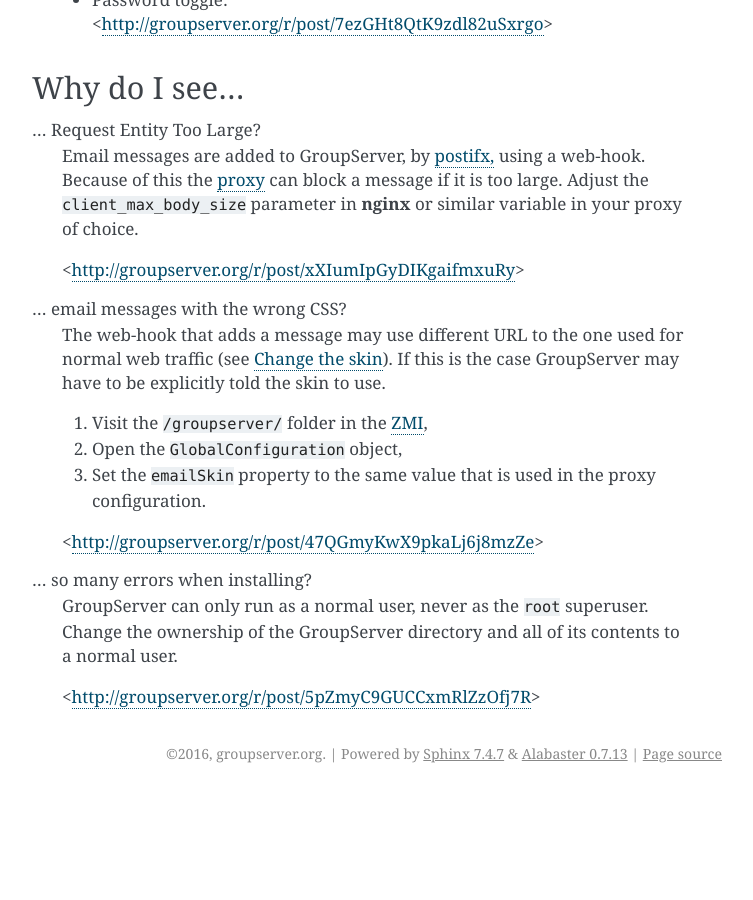
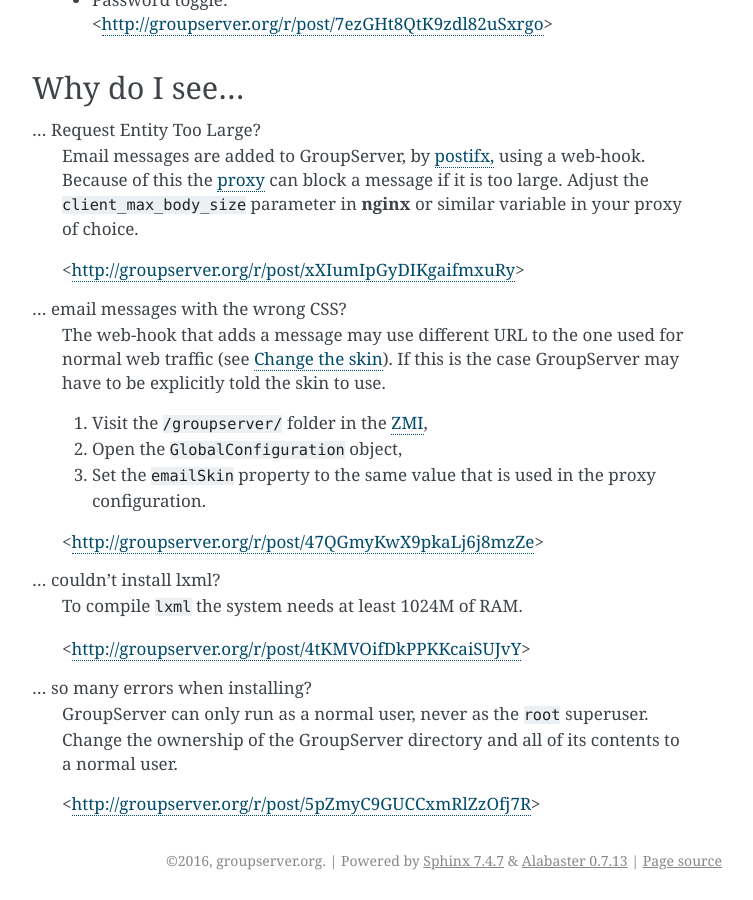
Before and after one commit to groupserver/buildout, a Sphinx documentation site: the page built from docs/faq.rst, in a window 1280 px wide and 900 px high, scrolled down 2507 px. Shown: the whole window, without its empty margins (388-1141 px from the left). Built offline with Sphinx 7.4.7, drawn with Linux system fonts in a browser that asks for light colours; before the commit the page ends 3300 px from its top, so only the background shows below that.

Commit message:
Adding an lxml entry to the FAQ

```diff
--- a/docs/faq.rst
+++ b/docs/faq.rst
@@ -211,6 +213,16 @@
 
   <http://groupserver.org/r/post/47QGmyKwX9pkaLj6j8mzZe>
 
+.. index:: lxml!
+   pair: Install; Buildout
+
+.. _lxml:
+
+... couldn't install lxml?
+  To compile ``lxml`` the system needs at least 1024M of RAM.
+
+  <http://groupserver.org/r/post/4tKMVOifDkPPKKcaiSUJvY>
+
 .. index:: root!
 
 .. _rootInstall:
```
Also changed, not shown: other parts of docs/faq.rst (+2 -0 lines).
